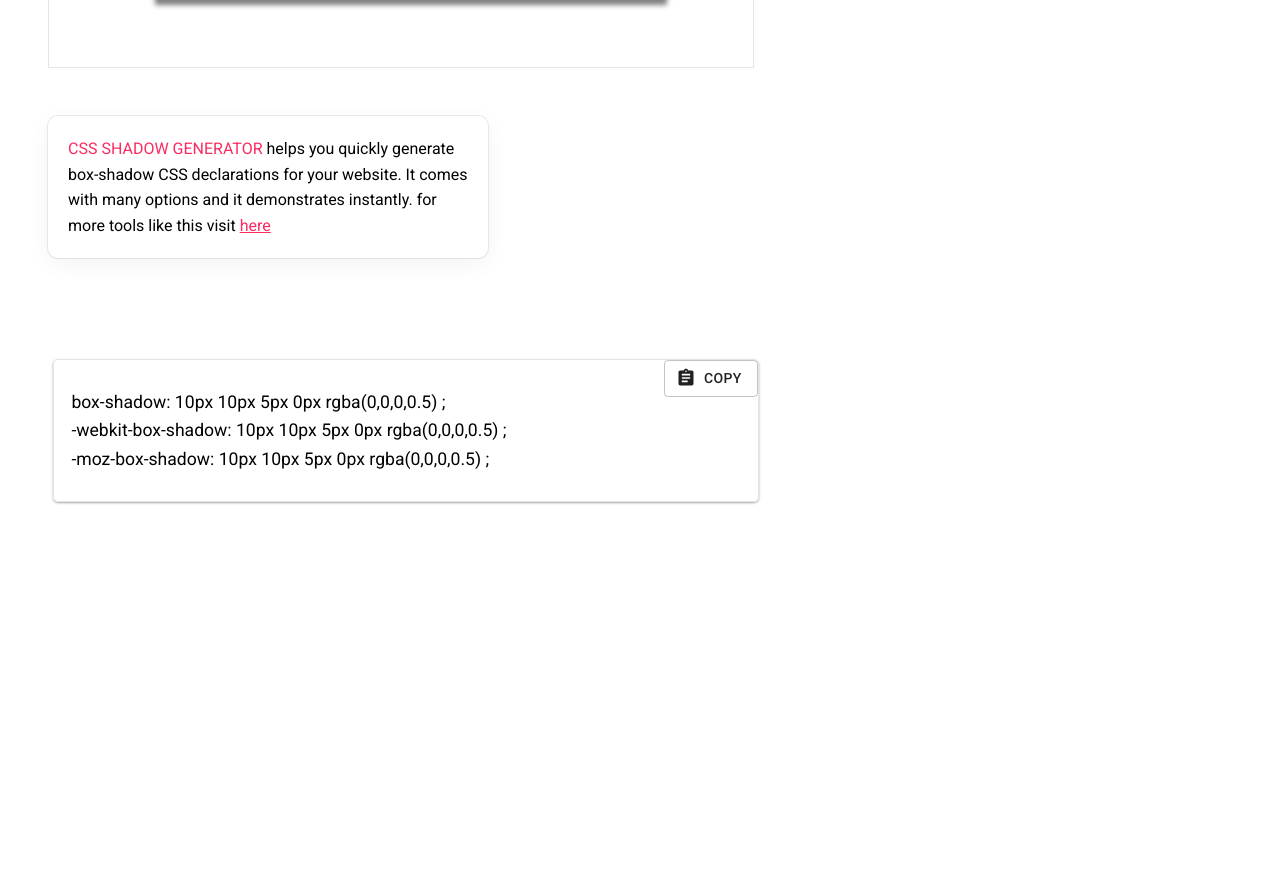
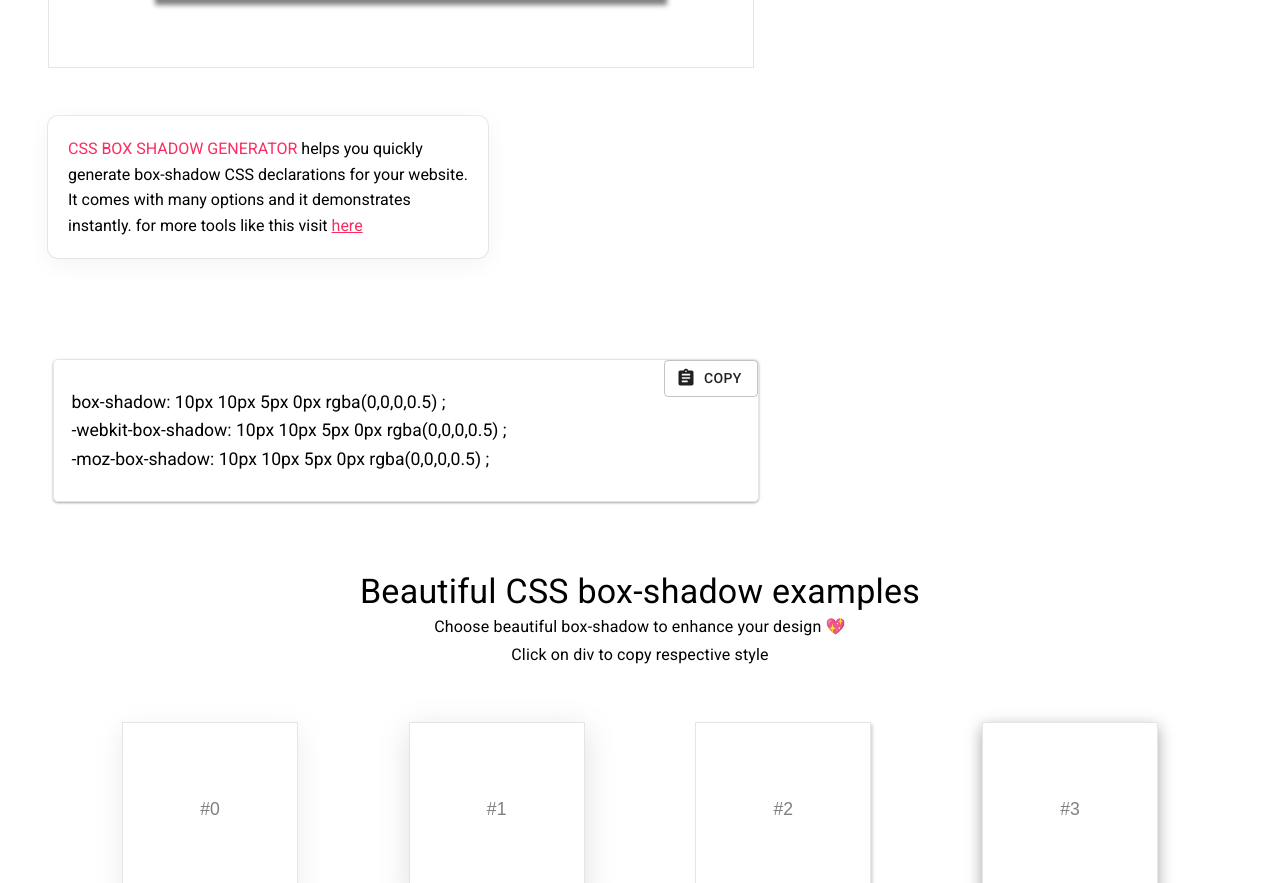
Before and after one commit to CoderNehal/React-css-shadow-generator, a React (Create React App) app: page / in a window 1280 px wide. Shown: the part 980-1863 px from the top of the page. Before the commit the page ends 1535 px from the top, so only its background shows below. Built offline with nearby package versions, Linux system fonts and the light colour scheme.

Commit message:
Donw with this, just add footer

```diff
--- a/package.json
+++ b/package.json
@@ -11,6 +11,7 @@
     "react": "^17.0.2",
     "react-dom": "^17.0.2",
     "react-scripts": "4.0.3",
+    "styled-components": "^5.3.0",
     "web-vitals": "^1.1.2"
   },
   "scripts": {
--- a/public/index.html
+++ b/public/index.html
@@ -26,7 +26,7 @@
       Learn how to configure a non-root public URL by running `npm run build`.
     -->
     <link rel="stylesheet" href="https://fonts.googleapis.com/css?family=Roboto:300,400,500,700&display=swap" />
-    <title>React App</title>
+    <title>CSS BOX SHADOW GENERATOR</title>
   </head>
   <body>
     <noscript>You need to enable JavaScript to run this app.</noscript>
--- a/src/AboutUs/AboutUs.jsx
+++ b/src/AboutUs/AboutUs.jsx
@@ -2,7 +2,7 @@ import React from 'react'
 import './AboutUs.css'
 const AboutUs = () => {
     return <div className='AboutUs'>
- <span>CSS SHADOW GENERATOR</span> helps you quickly generate box-shadow CSS declarations for your website. It comes with many options and it demonstrates instantly.
+ <span>CSS BOX SHADOW GENERATOR</span> helps you quickly generate box-shadow CSS declarations for your website. It comes with many options and it demonstrates instantly.
 for more tools like this visit <a href="https://github.com/CoderNehal">here</a>
 
 
--- a/src/App.js
+++ b/src/App.js
@@ -13,6 +13,7 @@ import Controls from './Controls/Controls';
 import LiveDiv from './LiveDiv/LiveDiv';
 import AboutUs from './AboutUs/AboutUs';
 import Copy from './Copy/Copy';
+import OtherShadows from './OtherShadows/OtherShadows';
 const useStyles = makeStyles((theme) => ({
 	root: {
 		displa: 'flex',
@@ -54,7 +55,7 @@ const App = () => {
 							color='inherit'
 							aria-label='menu'></IconButton>
 						<Typography variant='h5' className={classes.white}>
-							CSS SHADOW GENERATOR
+							CSS BOX SHADOW GENERATOR
 						</Typography>
 					</Toolbar>
 				</AppBar>
@@ -65,6 +66,8 @@ const App = () => {
 					<Copy shadowStyles={state} />
 
 				</div>
+
+				<OtherShadows />
 			</ThemeProvider>
 		</div>
 	);
--- a/src/Copy/Copy.jsx
+++ b/src/Copy/Copy.jsx
@@ -6,17 +6,27 @@ import Button from '@material-ui/core/Button';
 import AssignmentTurnedInIcon from '@material-ui/icons/AssignmentTurnedIn';
 const Copy = (props) => {
 	const [state, setstate] = useState(false);
+	const [text, settext] = useState('copy');
+	const textToCopy = `box-shadow: ${props.shadowStyles};
+	 -webkit-box-shadow: ${props.shadowStyles};
+	 -moz-box-shadow: ${props.shadowStyles};`;
 	const handleCopy = () => {
-		//Look here
-		var copyText = document.getElementById('myInput');
+		var copyText = document.getElementById('copy');
+
 		copyText.select();
 		copyText.setSelectionRange(0, 99999);
 		document.execCommand('copy');
-		alert('Copied the text: ' + copyText.value);
+		settext('copied');
 		setstate(true);
 	};
 	return (
 		<div className='Copy'>
+			<input
+				type='text'
+				style={{ display: 'none' }}
+				id='copy'
+				value={textToCopy}
+			/>
 			{`box-shadow: ${props.shadowStyles};`} <br />
 			{`-webkit-box-shadow: ${props.shadowStyles};`} <br />
 			{`-moz-box-shadow: ${props.shadowStyles};`}
@@ -26,7 +36,7 @@ const Copy = (props) => {
 				id='copyButton'
 				onClick={handleCopy}
 				startIcon={state ? <AssignmentTurnedInIcon /> : <AssignmentIcon />}>
-				Copy
+				{text}
 			</Button>
 		</div>
 	);
--- a/src/LiveDiv/LiveDiv.css
+++ b/src/LiveDiv/LiveDiv.css
@@ -9,14 +9,17 @@
 	justify-content: center;
 	align-items: center;
 	z-index: -1;
+
 }
 .LiveDiv .box {
 	width: 80%;
 	height: 80%;
 	background-color: #fc2b61;
 	color: #fff;
+	display: flex;
+	justify-content: center;
+	align-items: center;
 }
-
 
 @media (max-width: 546px) {
 	.LiveDiv {
--- /dev/null
+++ b/src/OtherShadows/BOX/BOX.css
@@ -0,0 +1,12 @@
+.BOX {
+	width: 10em;
+	height: 10em;
+	margin: 3em;
+	border: none;
+	outline: none;
+	background: #fff;
+	border: 0.5px solid rgba(0, 0, 0, 0.1);
+	cursor: pointer;
+	font-size: 1.1em;
+    color:rgba(0, 0, 0, 0.5);
+}
--- /dev/null
+++ b/src/OtherShadows/BOX/BOX.jsx
@@ -0,0 +1,22 @@
+import React from 'react';
+import styled from 'styled-components';
+import './BOX.css';
+const BOX = (props) => {
+	const Div = styled.button`
+		${props.shadow}
+	`;
+	const textToCopy = props.shadow;
+	const handleCopy = () => {
+		var copyText = textToCopy;
+		console.log(copyText);
+		document.execCommand('copy');
+	};
+	return (
+		<Div className='BOX' onClick={handleCopy}>
+			#{props.indx}
+
+		</Div>
+	);
+};
+
+export default BOX;
--- /dev/null
+++ b/src/OtherShadows/OtherShadows.css
@@ -0,0 +1,14 @@
+.OtherShadows {
+	margin: auto;
+	width: 90vw;
+	height: auto;
+	padding: 1em;
+
+}
+
+.OtherShadows .container {
+	display: flex;
+	justify-content: space-evenly;
+	align-items: center;
+	flex-wrap: wrap;
+}
--- /dev/null
+++ b/src/OtherShadows/OtherShadows.jsx
@@ -0,0 +1,87 @@
+import React, { useState } from 'react';
+import './OtherShadows.css';
+import Typography from '@material-ui/core/Typography';
+import BOX from './BOX/BOX';
+const OtherShadows = () => {
+	const shadowArray = [
+		`box-shadow: rgba(149, 157, 165, 0.2) 0px 8px 24px;`,
+		`box-shadow: rgba(100, 100, 111, 0.2) 0px 7px 29px 0px;`,
+		'box-shadow: rgba(0, 0, 0, 0.15) 1.95px 1.95px 2.6px;',
+		`box-shadow: rgba(0, 0, 0, 0.35) 0px 5px 15px;`,
+		`box-shadow: rgba(0, 0, 0, 0.16) 0px 1px 4px;`,
+		`box-shadow: rgba(0, 0, 0, 0.24) 0px 3px 8px;`,
+		`box-shadow: rgba(99, 99, 99, 0.2) 0px 2px 8px 0px;`,
+		`box-shadow: rgba(0, 0, 0, 0.16) 0px 1px 4px, rgb(51, 51, 51) 0px 0px 0px 3px;`,
+		`box-shadow: rgba(0, 0, 0, 0.02) 0px 1px 3px 0px, rgba(27, 31, 35, 0.15) 0px 0px 0px 1px;`,
+		`box-shadow: rgba(0, 0, 0, 0.1) 0px 4px 12px;`,
+		`box-shadow: rgba(0, 0, 0, 0.25) 0px 54px 55px, rgba(0, 0, 0, 0.12) 0px -12px 30px, rgba(0, 0, 0, 0.12) 0px 4px 6px, rgba(0, 0, 0, 0.17) 0px 12px 13px, rgba(0, 0, 0, 0.09) 0px -3px 5px;`,
+		`box-shadow: rgba(0, 0, 0, 0.05) 0px 6px 24px 0px, rgba(0, 0, 0, 0.08) 0px 0px 0px 1px;`,
+		`box-shadow: rgba(0, 0, 0, 0.16) 0px 10px 36px 0px, rgba(0, 0, 0, 0.06) 0px 0px 0px 1px;`,
+		`box-shadow: rgba(17, 12, 46, 0.15) 0px 48px 100px 0px;`,
+		`box-shadow: rgba(50, 50, 93, 0.25) 0px 50px 100px -20px, rgba(0, 0, 0, 0.3) 0px 30px 60px -30px, rgba(10, 37, 64, 0.35) 0px -2px 6px 0px inset;`,
+		'box-shadow: rgba(255, 255, 255, 0.1) 0px 1px 1px 0px inset, rgba(50, 50, 93, 0.25) 0px 50px 100px -20px, rgba(0, 0, 0, 0.3) 0px 30px 60px -30px;',
+		'box-shadow: rgba(50, 50, 93, 0.25) 0px 50px 100px -20px, rgba(0, 0, 0, 0.3) 0px 30px 60px -30px;',
+		'box-shadow: rgba(50, 50, 93, 0.25) 0px 50px 100px -20px, rgba(0, 0, 0, 0.3) 0px 30px 60px -30px;',
+		'box-shadow: rgba(50, 50, 93, 0.25) 0px 13px 27px -5px, rgba(0, 0, 0, 0.3) 0px 8px 16px -8px;',
+		'box-shadow: rgba(50, 50, 93, 0.25) 0px 2px 5px -1px, rgba(0, 0, 0, 0.3) 0px 1px 3px -1px;',
+		'box-shadow: rgb(38, 57, 77) 0px 20px 30px -10px;',
+		'box-shadow: rgba(6, 24, 44, 0.4) 0px 0px 0px 2px, rgba(6, 24, 44, 0.65) 0px 4px 6px -1px, rgba(255, 255, 255, 0.08) 0px 1px 0px inset;',
+		'box-shadow: rgba(50, 50, 93, 0.25) 0px 6px 12px -2px, rgba(0, 0, 0, 0.3) 0px 3px 7px -3px;',
+		'box-shadow: rgba(50, 50, 93, 0.25) 0px 13px 27px -5px, rgba(0, 0, 0, 0.3) 0px 8px 16px -8px;',
+		'box-shadow: rgba(50, 50, 93, 0.25) 0px 30px 60px -12px, rgba(0, 0, 0, 0.3) 0px 18px 36px -18px;',
+		'box-shadow: rgba(50, 50, 93, 0.25) 0px 30px 60px -12px inset, rgba(0, 0, 0, 0.3) 0px 18px 36px -18px inset;',
+		'box-shadow: rgba(50, 50, 93, 0.25) 0px 50px 100px -20px, rgba(0, 0, 0, 0.3) 0px 30px 60px -30px;',
+		'box-shadow: rgba(0, 0, 0, 0.12) 0px 1px 3px, rgba(0, 0, 0, 0.24) 0px 1px 2px;',
+		'box-shadow: rgba(0, 0, 0, 0.16) 0px 3px 6px, rgba(0, 0, 0, 0.23) 0px 3px 6px;',
+		'box-shadow: rgba(0, 0, 0, 0.19) 0px 10px 20px, rgba(0, 0, 0, 0.23) 0px 6px 6px;',
+		'box-shadow: rgba(0, 0, 0, 0.25) 0px 14px 28px, rgba(0, 0, 0, 0.22) 0px 10px 10px;',
+		'box-shadow: rgba(0, 0, 0, 0.3) 0px 19px 38px, rgba(0, 0, 0, 0.22) 0px 15px 12px;',
+		'box-shadow: rgba(60, 64, 67, 0.3) 0px 1px 2px 0px, rgba(60, 64, 67, 0.15) 0px 2px 6px 2px;',
+		'box-shadow: rgba(60, 64, 67, 0.3) 0px 1px 2px 0px, rgba(60, 64, 67, 0.15) 0px 1px 3px 1px;',
+		'box-shadow: rgba(0, 0, 0, 0.05) 0px 0px 0px 1px;',
+		'box-shadow: rgba(0, 0, 0, 0.05) 0px 0px 0px 1px;',
+		'box-shadow: rgba(240, 46, 170, 0.4) -5px 5px, rgba(240, 46, 170, 0.3) -10px 10px, rgba(240, 46, 170, 0.2) -15px 15px, rgba(240, 46, 170, 0.1) -20px 20px, rgba(240, 46, 170, 0.05) -25px 25px;',
+		'box-shadow: rgba(240, 46, 170, 0.4) 0px 5px, rgba(240, 46, 170, 0.3) 0px 10px, rgba(240, 46, 170, 0.2) 0px 15px, rgba(240, 46, 170, 0.1) 0px 20px, rgba(240, 46, 170, 0.05) 0px 25px;',
+		'box-shadow: rgba(240, 46, 170, 0.4) 5px 5px, rgba(240, 46, 170, 0.3) 10px 10px, rgba(240, 46, 170, 0.2) 15px 15px, rgba(240, 46, 170, 0.1) 20px 20px, rgba(240, 46, 170, 0.05) 25px 25px;',
+		'box-shadow: rgba(0, 0, 0, 0.07) 0px 1px 1px, rgba(0, 0, 0, 0.07) 0px 2px 2px, rgba(0, 0, 0, 0.07) 0px 4px 4px, rgba(0, 0, 0, 0.07) 0px 8px 8px, rgba(0, 0, 0, 0.07) 0px 16px 16px;',
+		'box-shadow: rgba(3, 102, 214, 0.3) 0px 0px 0px 3px;',
+		'box-shadow: rgba(14, 30, 37, 0.12) 0px 2px 4px 0px, rgba(14, 30, 37, 0.32) 0px 2px 16px 0px;',
+		'box-shadow: rgba(0, 0, 0, 0.2) 0px 12px 28px 0px, rgba(0, 0, 0, 0.1) 0px 2px 4px 0px, rgba(255, 255, 255, 0.05) 0px 0px 0px 1px inset;',
+		'box-shadow: rgba(0, 0, 0, 0.15) 0px 5px 15px 0px;',
+		'box-shadow: blue 0px 0px 0px 2px inset, rgb(255, 255, 255) 10px -10px 0px -3px, rgb(31, 193, 27) 10px -10px, rgb(255, 255, 255) 20px -20px 0px -3px, rgb(255, 217, 19) 20px -20px, rgb(255, 255, 255) 30px -30px 0px -3px, rgb(255, 156, 85) 30px -30px, rgb(255, 255, 255) 40px -40px 0px -3px, rgb(255, 85, 85) 40px -40px;',
+		'box-shadow: rgb(85, 91, 255) 0px 0px 0px 3px, rgb(31, 193, 27) 0px 0px 0px 6px, rgb(255, 217, 19) 0px 0px 0px 9px, rgb(255, 156, 85) 0px 0px 0px 12px, rgb(255, 85, 85) 0px 0px 0px 15px;',
+		'box-shadow: rgb(204, 219, 232) 3px 3px 6px 0px inset, rgba(255, 255, 255, 0.5) -3px -3px 6px 1px inset;',
+		'box-shadow: rgba(136, 165, 191, 0.48) 6px 2px 16px 0px, rgba(255, 255, 255, 0.8) -6px -2px 16px 0px;',
+		'box-shadow: rgba(0, 0, 0, 0.56) 0px 22px 70px 4px;',
+		'box-shadow: rgba(0, 0, 0, 0.2) 0px 60px 40px -7px;',
+		'box-shadow: rgba(0, 0, 0, 0.4) 0px 30px 90px;',
+		'box-shadow: rgba(0, 0, 0, 0.2) 0px 20px 30px;',
+		'box-shadow: rgba(0, 0, 0, 0.09) 0px 2px 1px, rgba(0, 0, 0, 0.09) 0px 4px 2px, rgba(0, 0, 0, 0.09) 0px 8px 4px, rgba(0, 0, 0, 0.09) 0px 16px 8px, rgba(0, 0, 0, 0.09) 0px 32px 16px;',
+		'box-shadow: rgba(0, 0, 0, 0.07) 0px 1px 2px, rgba(0, 0, 0, 0.07) 0px 2px 4px, rgba(0, 0, 0, 0.07) 0px 4px 8px, rgba(0, 0, 0, 0.07) 0px 8px 16px, rgba(0, 0, 0, 0.07) 0px 16px 32px, rgba(0, 0, 0, 0.07) 0px 32px 64px;',
+		'box-shadow: rgba(255, 255, 255, 0.2) 0px 0px 0px 1px inset, rgba(0, 0, 0, 0.9) 0px 0px 0px 1px;',
+		'box-shadow: rgba(0, 0, 0, 0.25) 0px 0.0625em 0.0625em, rgba(0, 0, 0, 0.25) 0px 0.125em 0.5em, rgba(255, 255, 255, 0.1) 0px 0px 0px 1px inset;',
+
+
+	];
+	return (
+		<div className='OtherShadows'>
+			<div className='Heading'>
+				<Typography variant='h4' align='center' component='h1'>
+					Beautiful CSS box-shadow examples
+				</Typography>
+				<Typography variant='subtitle1' align='center'>
+					Choose beautiful box-shadow to enhance your design 💖
+					<br />
+					Click on div to copy respective style
+				</Typography>
+			</div>
+			<div className='container'>
+				{shadowArray.map((item, index) => {
+					return <BOX shadow={item} indx={index} key={index} />;
+				})}
+			</div>
+		</div>
+	);
+};
+
+export default OtherShadows;
```
Also changed, not shown: 1 other file (tests, documents, lock files or other folders).
